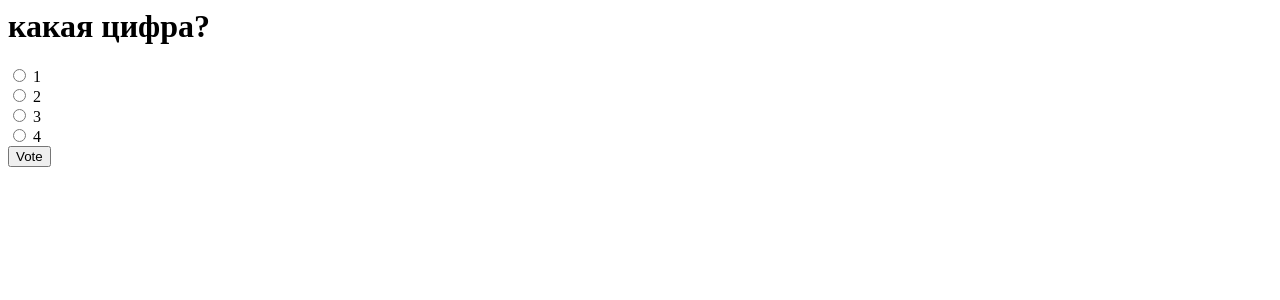
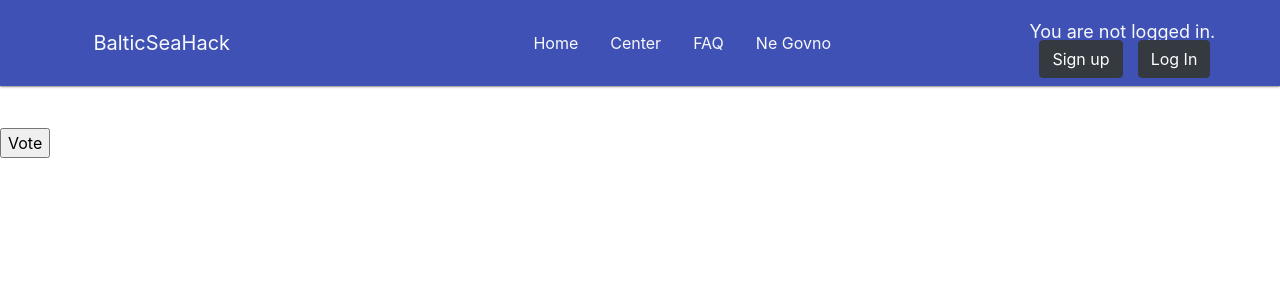
Before and after one commit to Margaev/baltichack, a Django app: page /1/ in a window 1280 px wide. Shown: the top 300 px of the page. Run offline with Django 3.2, Linux system fonts and the light colour scheme; data comes from the database, SQL or seed files in the repository; both versions use the stored data as it was after the commit; some libraries are stand-ins or nearby versions.

Commit message:
frontend

```diff
--- a/BalticHack/settings.py
+++ b/BalticHack/settings.py
@@ -113,6 +113,7 @@
 
 LOGIN_REDIRECT_URL = 'home'
 LOGOUT_REDIRECT_URL = 'home'
+
 MEDIA_ROOT = os.path.join(BASE_DIR, 'media')
 MEDIA_URL = '/media/'
 
--- a/BalticHack/urls.py
+++ b/BalticHack/urls.py
@@ -15,6 +15,8 @@
 """
 from django.contrib import admin
 from django.urls import path,include
+from django.conf.urls.static import static
+from django.conf import settings
 
 urlpatterns = [
     path('', include('citizenopinion.urls')),
@@ -22,3 +24,5 @@
     path('accounts/', include('django.contrib.auth.urls')),
     path('accounts/', include('accounts.urls')),
 ]
+
+urlpatterns += static(settings.MEDIA_URL, document_root=settings.MEDIA_ROOT)
--- a/citizenopinion/views.py
+++ b/citizenopinion/views.py
@@ -4,29 +4,29 @@
 from django.shortcuts import get_object_or_404, render
 from django.views import generic
 
-from .models import Choice, Poll
+from .models import Choice, Post
 
 
 class IndexView(generic.ListView):
     template_name = 'index.html'
-    context_object_name = 'latest_poll_list'
+    context_object_name = 'posts'
 
     def get_queryset(self):
-        return Poll.objects.all()[:5]
+        return Post.objects.all()[:5]
 
 
 class DetailView(generic.DetailView):
-    model = Poll
+    model = Post
     template_name = 'detail.html'
 
 
 class ResultsView(generic.DetailView):
-    model = Poll
+    model = Post
     template_name = 'results.html'
 
 
 def vote(request, poll_id):
-    p = get_object_or_404(Poll, pk=poll_id)
+    p = get_object_or_404(Post, pk=poll_id)
     try:
         selected_choice = p.choice_set.get(pk=request.POST['choice'])
     except (KeyError, Choice.DoesNotExist):
--- a/templates/base.html
+++ b/templates/base.html
@@ -1,2 +1,58 @@
+{% load static %}
+<!doctype html>
+<html lang="en">
+  <head>
+    <!-- Required meta tags -->
+    <meta charset="utf-8">
+    <meta name="viewport" content="width=device-width, initial-scale=1, shrink-to-fit=no">
+    <link rel="stylesheet" type="text/css" href="{% static 'css/style.css' %}">
+    <!-- Bootstrap CSS -->
+    <link rel="stylesheet" href="https://maxcdn.bootstrapcdn.com/bootstrap/4.0.0/css/bootstrap.min.css" integrity="sha384-Gn5384xqQ1aoWXA+058RXPxPg6fy4IWvTNh0E263XmFcJlSAwiGgFAW/dAiS6JXm" crossorigin="anonymous">
+    <title>BalticSeaHack</title>
+    <link href='https://fonts.googleapis.com/css?family=Poppins' rel='stylesheet'>
+  </head>
+  <body>
+
+
+    <nav class="shdw navbar navbar-expand-lg navbar-default fixed-top" style="background: #3f51b5">
+        <a class="navbar-brand col-lg-3 text-light" style="margin-left: 5%;" type="dissable">BalticSeaHack</a>
+        <div class="container col-lg-4">
+          <ul class="nav justify-content-end">
+          <li class="nav-item">
+            <a class="nav-link text-light" href="{% url 'citizenopinion:index' %}" >Home</a>
+          </li>
+          <li class="nav-item">
+            <a class="nav-link text-light" href="#">Center</a>
+          </li>
+          <li class="nav-item">
+            <a class="nav-link text-light" href="#">FAQ</a>
+          </li>
+          <li class="nav-item">
+            <a class="nav-link text-light" href="#">Ne Govno</a>
+          </li>
+
+        </ul>
+        </div>
+      <div class="col-lg-3  text-light" style="margin-top: 10px; margin-right: -5%; padding-bottom: -15px;">
+        {% if user.is_authenticated %}
+        <small style="font-size: 18px;">Hi {{ user.username }}!
+          <a href="{% url 'logout' %}" class="btn btn-dark" style="margin-left: 10px; margin-top: -5px;">Log out</a></small>
+      {% else %}
+          <small style="font-size: 18px;">You are not logged in.
+          <a href="{% url 'signup' %}" class="btn btn-dark" style="margin-left: 10px; margin-top: -5px;">Sign up </a>
+          <a href="{% url 'login' %}" class="btn btn-dark" style="margin-left: 10px; margin-top: -5px;">Log In</a></small>
+      {% endif %}
+      </div>
+      </nav>
+      <br>
+      <br>
+      <br>
+      <br>
+      <br>
 {% block content %}
 {% endblock %}
+<script src="https://code.jquery.com/jquery-3.3.1.slim.min.js" integrity="sha384-q8i/X+965DzO0rT7abK41JStQIAqVgRVzpbzo5smXKp4YfRvH+8abtTE1Pi6jizo" crossorigin="anonymous"></script>
+<script src="https://cdnjs.cloudflare.com/ajax/libs/popper.js/1.14.7/umd/popper.min.js" integrity="sha384-UO2eT0CpHqdSJQ6hJty5KVphtPhzWj9WO1clHTMGa3JDZwrnQq4sF86dIHNDz0W1" crossorigin="anonymous"></script>
+<script src="https://stackpath.bootstrapcdn.com/bootstrap/4.3.1/js/bootstrap.min.js" integrity="sha384-JjSmVgyd0p3pXB1rRibZUAYoIIy6OrQ6VrjIEaFf/nJGzIxFDsf4x0xIM+B07jRM" crossorigin="anonymous"></script>
+</body>
+</html>
```
Also changed, not shown: templates/index.html (+23 -8 lines), db.sqlite3, media/1560120394_0_0_2560_1440_600x0_80_0_0_3c040f7b7229791278441f66f25eb35c.jpg (added), static/img/logo.jpg (added).
